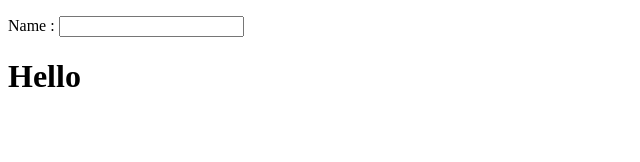
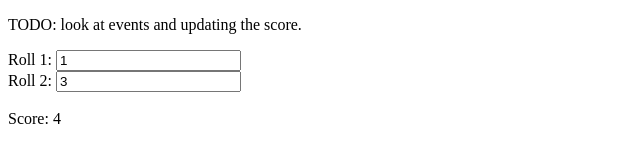
Before and after one commit to tdpreece/javascript_katas, a plain HTML site: page bowling_scorer/angular_no_tests/index.html in a window 1280 px wide. Shown: the whole page, without its empty margins (0-640 px from the left). Drawn offline with nearby package versions, Linux system fonts and the light colour scheme.

Commit message:
Add code to add two rolls.

```diff
--- a/bowling_scorer/angular_no_tests/index.html
+++ b/bowling_scorer/angular_no_tests/index.html
@@ -2,11 +2,21 @@
 <html lang="en-US">
   <script src="http://ajax.googleapis.com/ajax/libs/angularjs/1.3.14/angular.min.js"></script>
   <body>
-
-    <div ng-app="">
-      <p>Name : <input type="text" ng-model="name"></p>
-      <h1>Hello {{name}}</h1>
+    <p>TODO: look at events and updating the score.</p>
+    <div ng-app="myApp" ng-controller="myCtrl">
+      Roll 1: <input type="text" ng-model="roll1"><br>
+      Roll 2: <input type="text" ng-model="roll2"><br>
+      <br>
+      Score: {{ score }}
     </div>
 
+    <script>
+      var app = angular.module('myApp', []);
+      app.controller('myCtrl', function($scope) {
+          $scope.roll1 = 1;
+          $scope.roll2 = 3;
+          $scope.score = $scope.roll1 + $scope.roll2;
+      });
+    </script>
   </body>
 </html>
```
